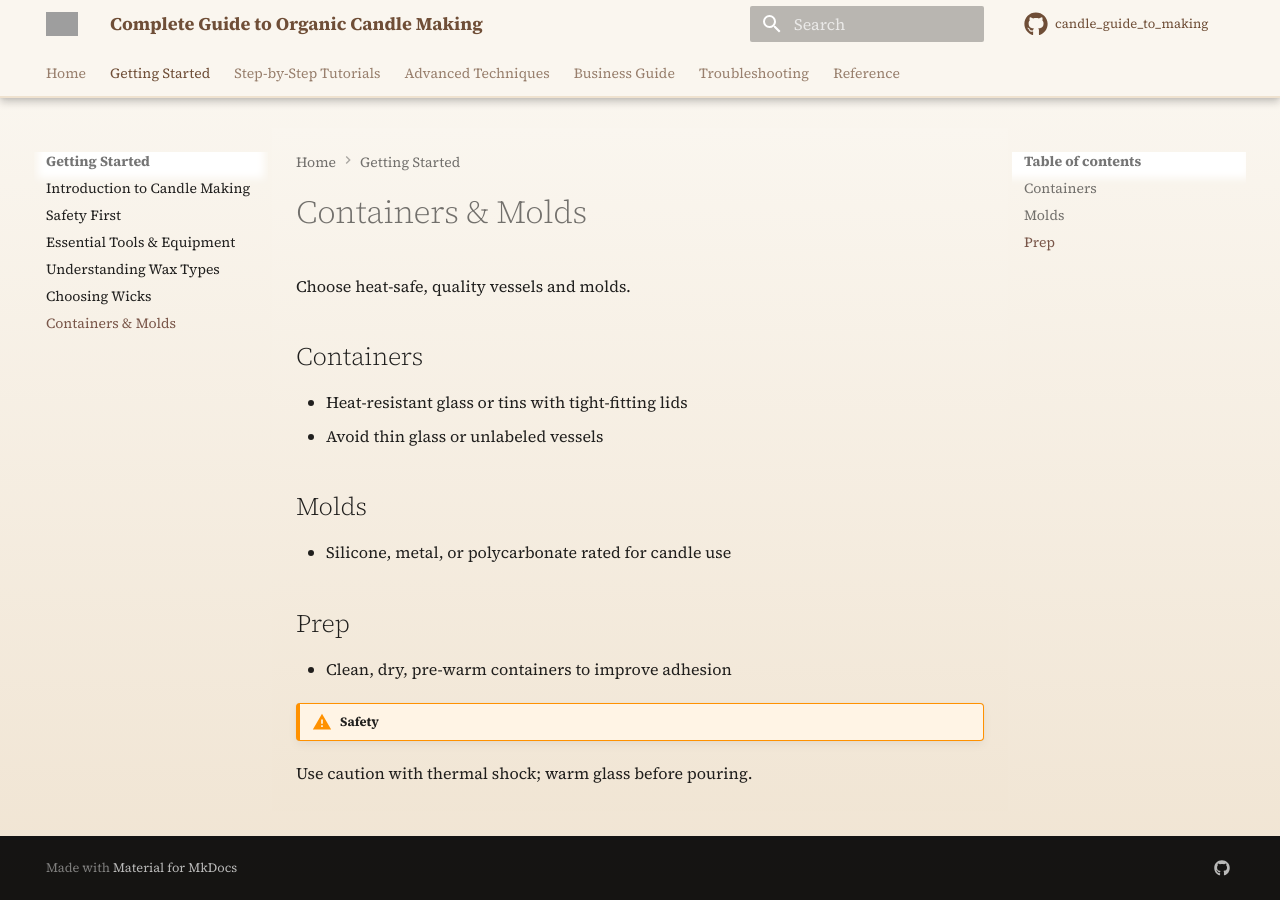
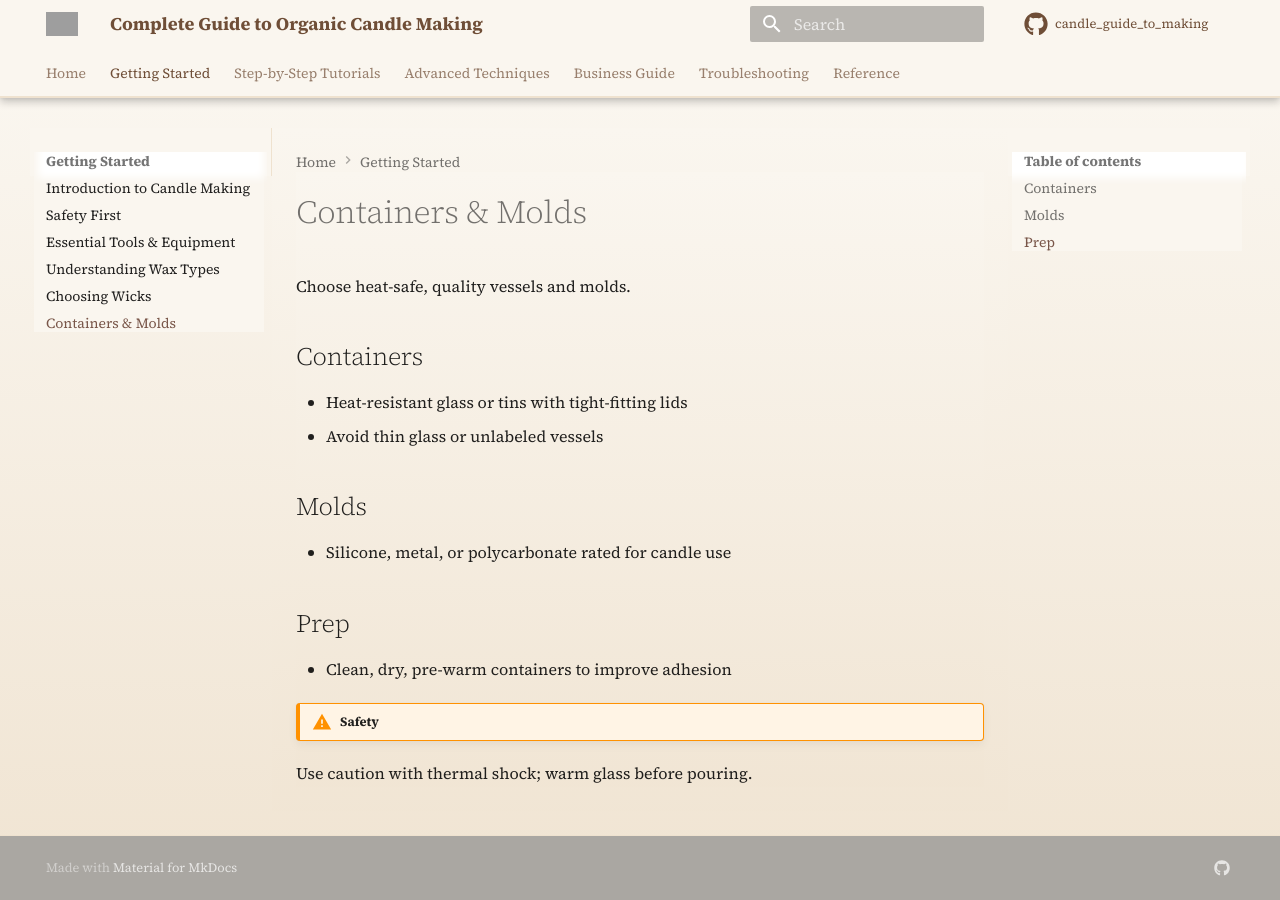
Before and after one commit to sfboss/candle_guide_to_making, an MkDocs documentation site: the page built from docs/getting-started/containers.md, in a window 1280 px wide. Built offline with MkDocs 1.6.1 and Material for MkDocs 9.7.7, drawn with Linux system fonts in a browser that asks for light colours; comment, search, counter and statistics services are not loaded; grey boxes are pictures that could not be loaded.

Commit message:
Refactor custom CSS and JavaScript for improved site consistency and maintainability

```diff
--- a/docs/assets/custom.css
+++ b/docs/assets/custom.css
@@ -14,10 +14,40 @@
     --md-default-bg-color: var(--soft-cream);
 }
 
-/* Page background subtle parchment */
+/* Force light appearance across the whole site */
+html {
+    color-scheme: light;
+}
+body {
+    background-color: var(--soft-cream);
+}
+
+/* Also override if Material ever sets a dark scheme */
+[data-md-color-scheme='slate'] {
+    --md-default-bg-color: var(--soft-cream);
+    --md-primary-fg-color: var(--earth-brown);
+    --md-accent-fg-color: var(--candle-flame);
+    --md-typeset-color: #332a25;
+    --md-code-bg-color: #f6efe6;
+    --md-code-fg-color: #3b2d2a;
+}
+
+/* Code blocks and inline code on all pages */
+:root {
+    --md-code-bg-color: #f6efe6;
+    --md-code-fg-color: #3b2d2a;
+}
+.md-typeset pre > code,
+.md-typeset code {
+    background-color: var(--md-code-bg-color);
+    color: var(--md-code-fg-color);
+}
+
+/* Ensure all main containers keep the light parchment feel */
 .md-main,
 .md-content,
-.md-container {
+.md-container,
+.md-content__inner {
     background: linear-gradient(180deg, var(--soft-cream), var(--natural-beige) 120%);
 }
 
@@ -141,6 +171,30 @@
     border-color: var(--candle-flame);
 }
 
+/* Sidebars and navigation */
+.md-sidebar--primary,
+.md-sidebar--secondary,
+.md-nav {
+    background-color: var(--soft-cream);
+}
+.md-sidebar--primary {
+    border-right: 1px solid var(--natural-beige);
+}
+
+/* Footer */
+.md-footer {
+    background-color: var(--soft-cream);
+    border-top: 1px solid var(--natural-beige);
+}
+
+/* Links use warm accent but readable */
+.md-typeset a {
+    color: var(--candle-flame);
+}
+.md-typeset a:hover {
+    color: var(--warm-wax);
+}
+
 /* Mobile */
 @media (max-width: 768px) {
     .grid.cards {
--- a/docs/assets/custom.js
+++ b/docs/assets/custom.js
@@ -1,4 +1,25 @@
 // Custom JavaScript for Candle Making Guide
+
+// Enforce light palette site-wide to prevent dark scheme from persisting on some pages
+(function enforceLightPalette() {
+    try {
+        const root = document.documentElement;
+        // Clear any stored palette/scheme preferences from previous sessions
+        const keysToRemove = [];
+        for (let i = 0; i < localStorage.length; i++) {
+            const k = localStorage.key(i);
+            if (k && /palette|color|scheme/i.test(k)) keysToRemove.push(k);
+        }
+        keysToRemove.forEach(k => localStorage.removeItem(k));
+
+        // Force Material palette attributes
+        root.setAttribute('data-md-color-scheme', 'default');
+        root.setAttribute('data-md-color-primary', 'brown');
+        root.setAttribute('data-md-color-accent', 'deep-orange');
+    } catch (e) {
+        // no-op
+    }
+})();
 
 // Temperature Converter
 function convertTemperature() {
```
Also changed, not shown: 1 other file.
